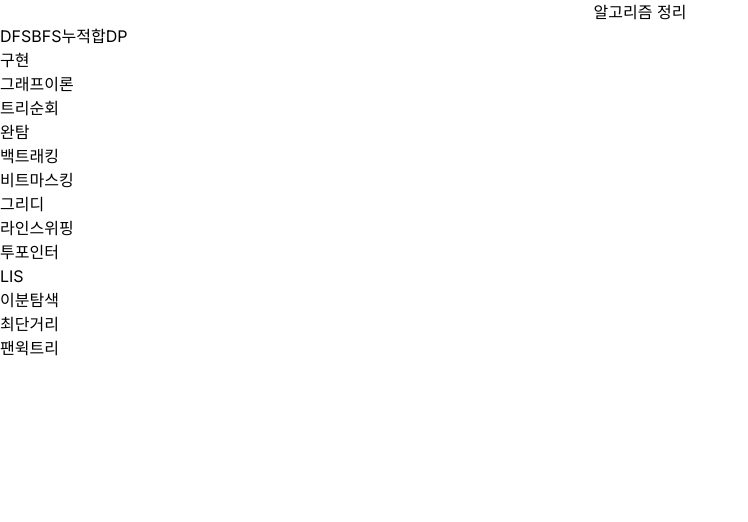
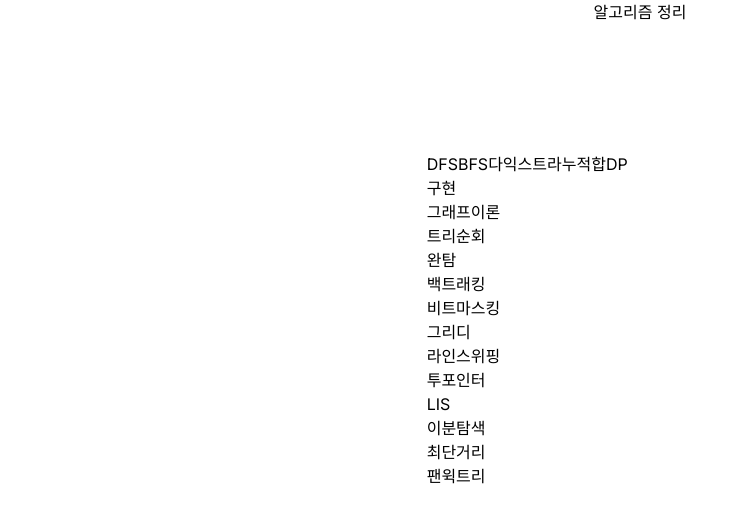
Before and after one commit to choikiyeop/algorithm, a Next.js app: page /algorithm in a window 1280 px wide. Shown: the top 522 px of the page, without its empty margins (0-748 px from the left). Built offline with nearby package versions, Linux system fonts and the light colour scheme.

Commit message:
기본 페이지 수정

```diff
--- a/app/algorithm/dfs/page.tsx
+++ b/app/algorithm/dfs/page.tsx
@@ -7,7 +7,7 @@ export default function DfsPage() {
   };
 
   return (
-    <main className="mx-auto w-1/3 my-32">
+    <main>
       <h2>DFS</h2>
       <div>그래프 전체를 탐색하는 알고리즘으로서 깊이를 우선해서 탐색</div>
       <div>스택이나 재귀함수를 이용</div>
--- /dev/null
+++ b/app/algorithm/dijkstra/page.tsx
@@ -0,0 +1,5 @@
+export default function DijkstraPage() {
+  return <div>asd</div>;
+}
+
+const dijkstra = () => {};
--- a/app/algorithm/layout.tsx
+++ b/app/algorithm/layout.tsx
@@ -4,7 +4,7 @@ export default function AlgorithmLayout({ children }: { children: ReactNode }) {
   return (
     <div>
       <h1 className="flex justify-center">알고리즘 정리</h1>
-      {children}
+      <div className="mx-auto w-1/3 my-32">{children}</div>
     </div>
   );
 }
--- a/app/algorithm/page.tsx
+++ b/app/algorithm/page.tsx
@@ -1,12 +1,15 @@
 import Link from "next/link";
 
 export default function AlgorithmPage() {
+  const a = true;
+  Number(a);
   return (
     <main className="container mx-auto">
-      <Link href={"/dfs"}>DFS</Link>
-      <Link href={"/bfs"}>BFS</Link>
-      <Link href={"/prefix-sum"}>누적합</Link>
-      <Link href={"/dp"}>DP</Link>
+      <Link href={"/algorithm/dfs"}>DFS</Link>
+      <Link href={"/algorithm/bfs"}>BFS</Link>
+      <Link href={"/algorithm/dijkstra"}>다익스트라</Link>
+      <Link href={"/algorithm/prefix-sum"}>누적합</Link>
+      <Link href={"/algorithm/dp"}>DP</Link>
       <div>구현</div>
       <div>그래프이론</div>
       <div>트리순회</div>
```
